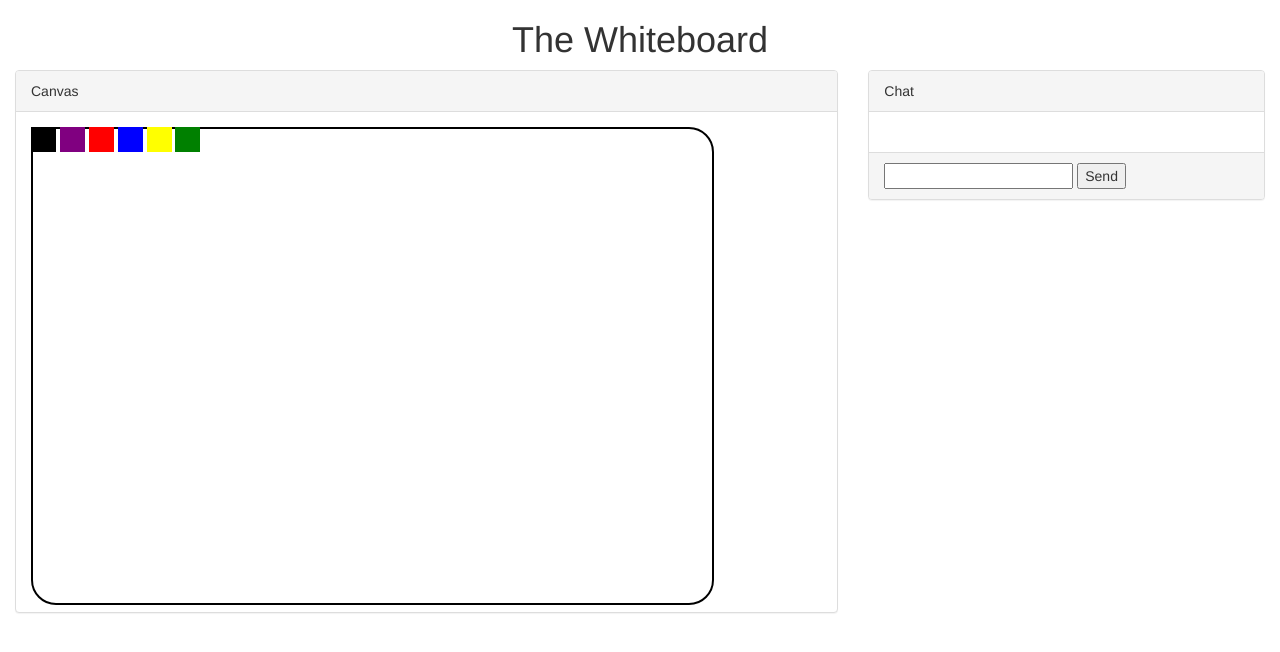
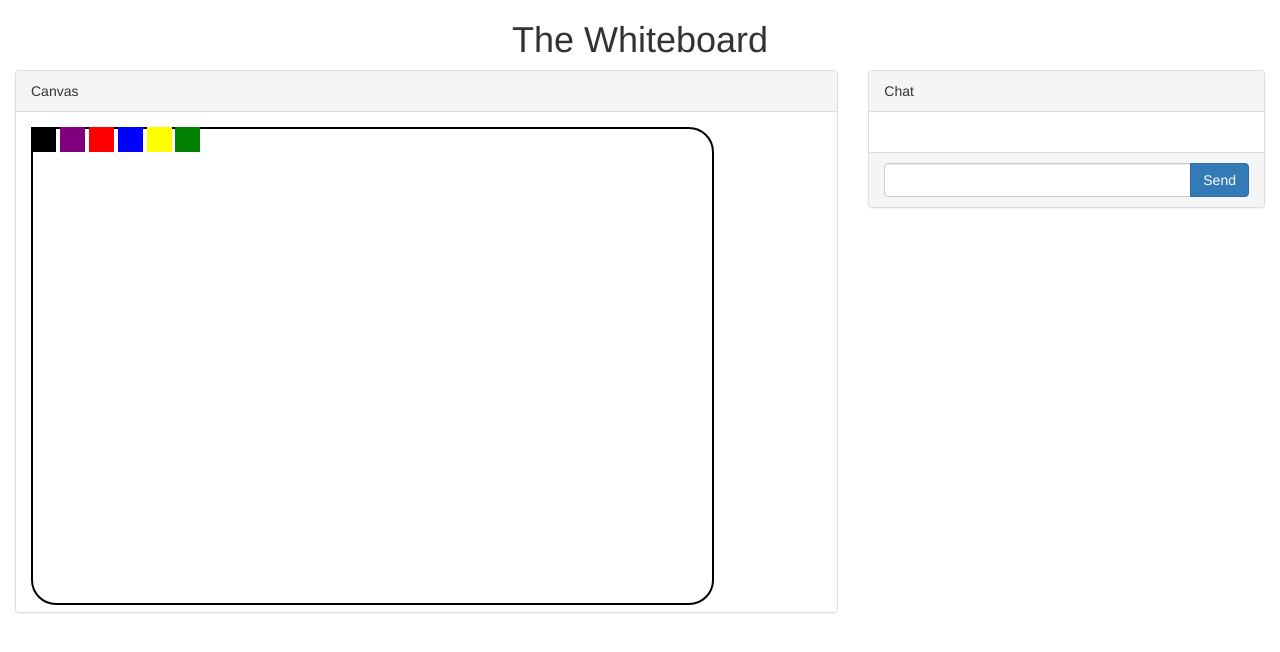
Before and after one commit to sriegodedios/CIS526-FinalProject, a website: page public/index.html in a window 1280 px wide. Drawn offline with nearby package versions, Linux system fonts and the light colour scheme; no server answers.

Commit message:
Added textbox design changes

```diff
--- a/public/index.html
+++ b/public/index.html
@@ -42,8 +42,12 @@
               </div>
             </div>
             <div class="panel-footer">
-              <input type='text' id='chat-text'></input>
-              <button id='chat-send'>Send</button>
+              <div class = "input-group">
+                <input type='text'class="form-control" id='chat-text'></input>
+                <span class = "input-group-btn">
+                  <button class = "btn btn-primary" id='chat-send'>Send</button>
+                </span>
+              </div>
             </div>
           </div>
       </div>
```
